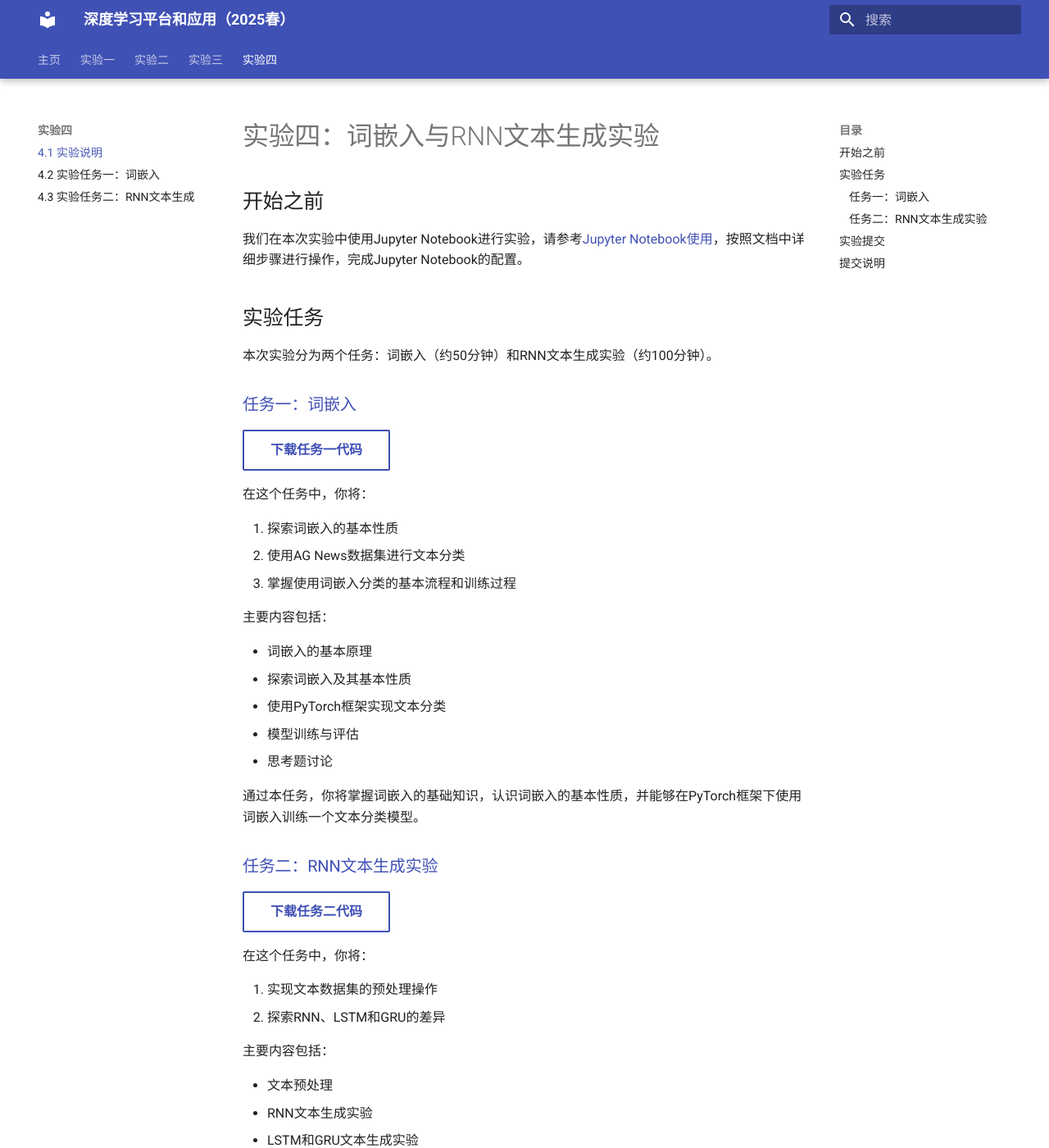
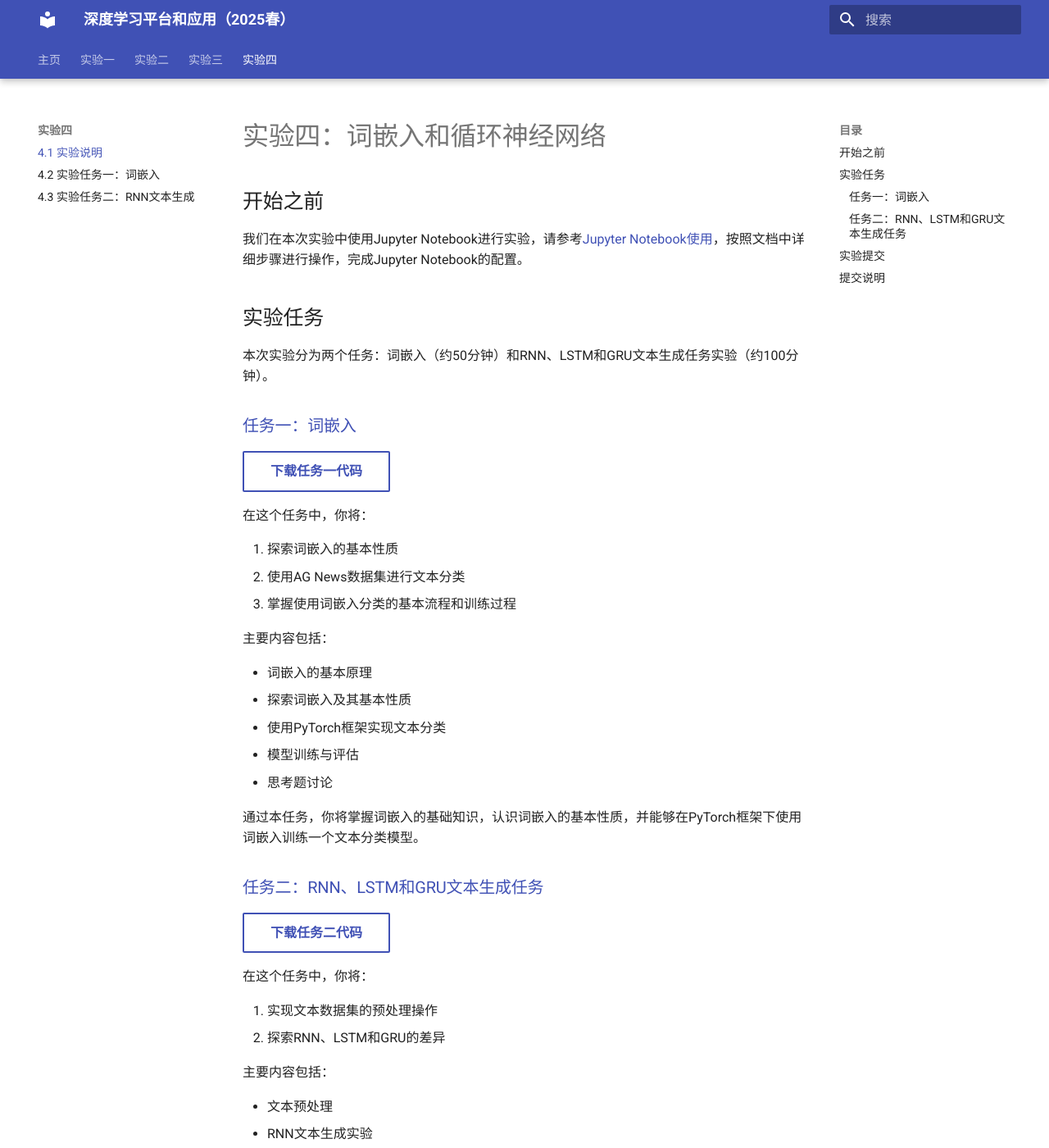
Before and after one commit to zhiweinju/nju-dl-lab-2025spring, an MkDocs documentation site: the page built from docs/lab4/实验四介绍.md, in a window 1280 px wide and 1400 px high. Shown: the whole window at 82% size. Built offline with MkDocs 1.6.1 and Material for MkDocs 9.7.7, drawn with Linux system fonts in a browser that asks for light colours; a style sheet for code colours, icons or effects is not loaded.

Commit message:
修改了lab4

```diff
--- a/docs/lab4/实验四介绍.md
+++ b/docs/lab4/实验四介绍.md
@@ -1,11 +1,11 @@
-# 实验四：词嵌入与RNN文本生成实验
+# 实验四：词嵌入和循环神经网络
 
 ## 开始之前
 
 我们在本次实验中使用Jupyter Notebook进行实验，请参考[Jupyter Notebook使用](../lab1/环境配置指南.md#jupyter-notebook)，按照文档中详细步骤进行操作，完成Jupyter Notebook的配置。
 
 ## 实验任务
-本次实验分为两个任务：词嵌入（约50分钟）和RNN文本生成实验（约100分钟）。
+本次实验分为两个任务：词嵌入（约50分钟）和RNN、LSTM和GRU文本生成任务实验（约100分钟）。
 
 
 ### [任务一：词嵌入](./词嵌入.md)
@@ -28,7 +28,7 @@
 通过本任务，你将掌握词嵌入的基础知识，认识词嵌入的基本性质，并能够在PyTorch框架下使用词嵌入训练一个文本分类模型。
 
 
-### [任务二：RNN文本生成实验](./RNN文本生成汇总.md)
+### [任务二：RNN、LSTM和GRU文本生成任务](./RNN文本生成汇总.md)
 [下载任务二代码](RNN_main.ipynb){ .md-button}
 
 在这个任务中，你将：
```
Also changed, not shown: docs/index.md (+2 -0 lines).
